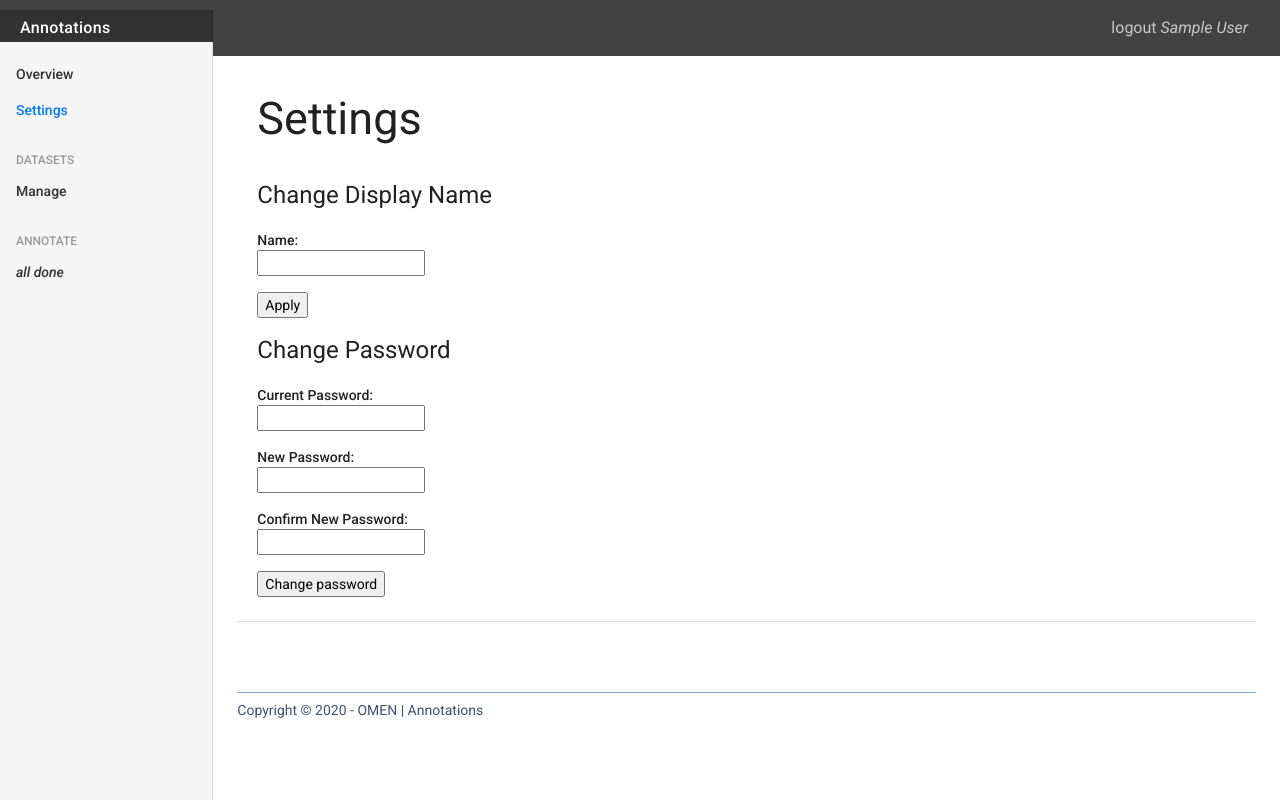
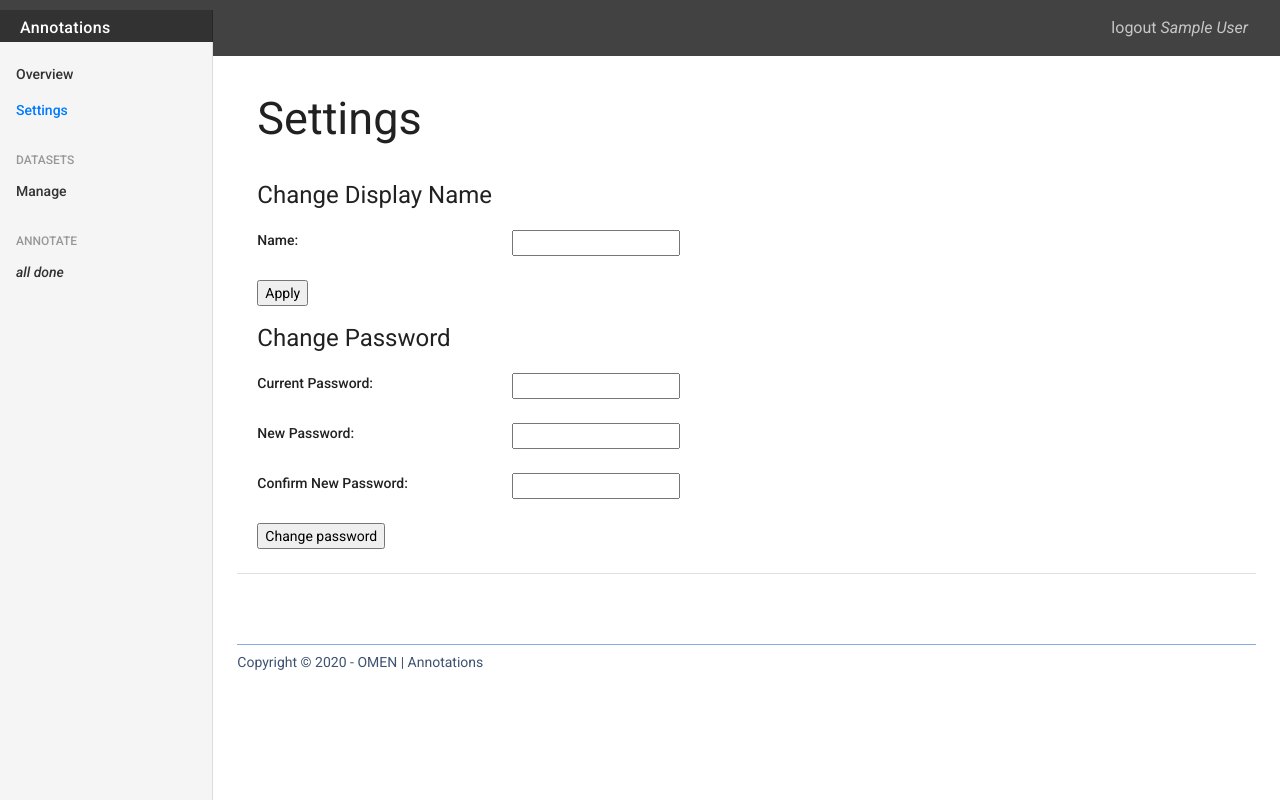
Before and after one commit to FrankGrimm/omen, a Flask app: page /omen/settings in a window 1280 px wide. Run offline with Flask 2, Linux system fonts and the light colour scheme; the visitor is signed in with stand-in values (Sample User, id 1); data comes from the database, SQL or seed files in the repository; data that the repository does not hold is empty; some libraries are stand-ins or nearby versions.

Commit message:
settings layout

```diff
--- a/app/templates/settings.html
+++ b/app/templates/settings.html
@@ -6,9 +6,9 @@
 
   <form method=post>
       <input type=hidden name="action" value="change_displayname" />
-    <dl>
-      <dt>Name:
-      <dd><input type="text" name="new_displayname" placeholder="{% if session_user.displayname %}{{session_user.displayname}}{% endif %}" value="{% if session_user.displayname %}{{session_user.displayname}}{% endif %}">
+    <dl class="row">
+      <dt class="col-12 col-md-3">Name:
+      <dd class="col-12 col-md-9"><input type="text" name="new_displayname" placeholder="{% if session_user.displayname %}{{session_user.displayname}}{% endif %}" value="{% if session_user.displayname %}{{session_user.displayname}}{% endif %}">
     </dl>
     <p><input type=submit value="Apply">
   </form>
@@ -17,17 +17,17 @@
 
   <form method=post>
       <input type=hidden name="action" value="change_password" />
-    <dl>
-      <dt>Current Password:
-      <dd><input type=password name=curpassword>
+    <dl class="row">
+      <dt class="col-12 col-md-3">Current Password:
+      <dd class="col-12 col-md-9"><input type=password name=curpassword>
     </dl>
-    <dl>
-      <dt>New Password:
-      <dd><input type=password name=newpw1>
+    <dl class="row">
+      <dt class="col-12 col-md-3">New Password:
+      <dd class="col-12 col-md-9"><input type=password name=newpw1>
     </dl>
-    <dl>
-      <dt>Confirm New Password:
-      <dd><input type=password name=newpw2>
+    <dl class="row">
+      <dt class="col-12 col-md-3">Confirm New Password:
+      <dd class="col-12 col-md-9"><input type=password name=newpw2>
     </dl>
     <p><input type=submit value="Change password">
   </form>
```
